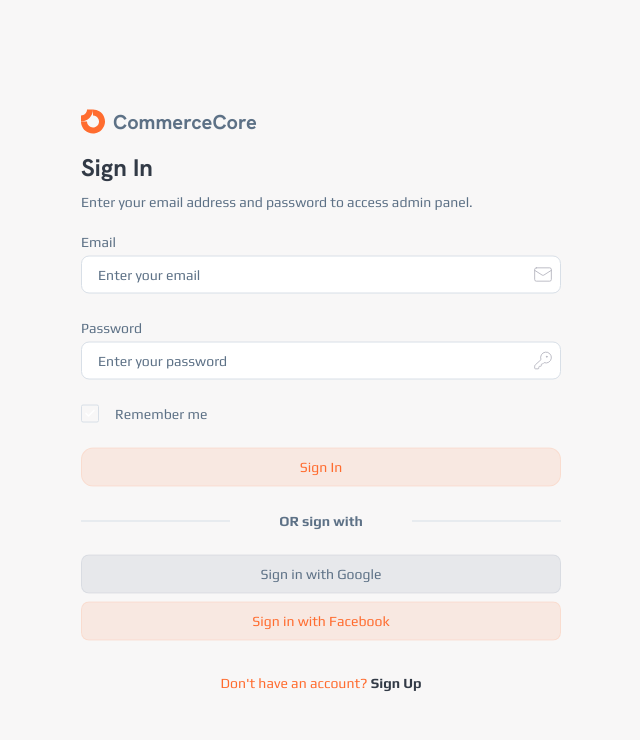
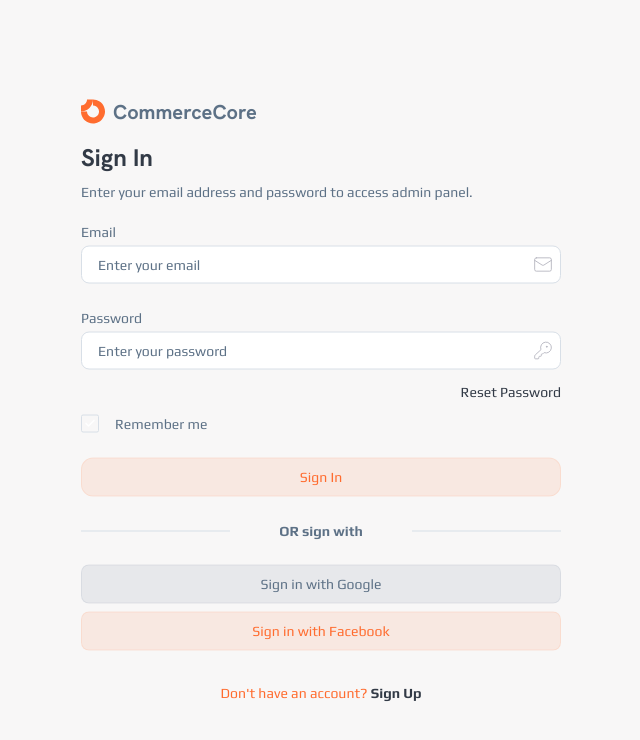
Before and after one commit to manawara/dashboard-ecommerce, a Next.js app: page /signin in a window 1280 px wide. Shown: the top 740 px of the page, without its empty margins (319-959 px from the left). Built offline with nearby package versions, Linux system fonts and the light colour scheme.

Commit message:
Refactor code: Add link Reset password

```diff
--- a/app/_components/Auth/FormLogin.tsx
+++ b/app/_components/Auth/FormLogin.tsx
@@ -6,6 +6,7 @@ import Checkbox from "../Form/Checkbox/Checkbox";
 import AuthDivider from "./AuthDivider/AuthDivider";
 import facebookIcon from "@/public/facebook.svg";
 import HeaderFormAuth from "./HeaderFormAuth/HeaderFormAuth";
+import Link from "next/link";
 const FormLogin = () => {
   return (
     <section className="mt-4">
@@ -29,7 +30,12 @@ const FormLogin = () => {
           label="Password"
           icon={<KeyRound className="text-inherit" strokeWidth={1} size={20} />}
         />
-
+        <Link
+          href="/auth-password"
+          className="-my-3 ml-auto text-sm text-gray-dark hover:text-secondary"
+        >
+          Reset Password
+        </Link>
         <Checkbox label="Remember me" name="rememberMe" />
 
         <Button rounded="xl" size="full" soft="orange" fontSize="small">
```
